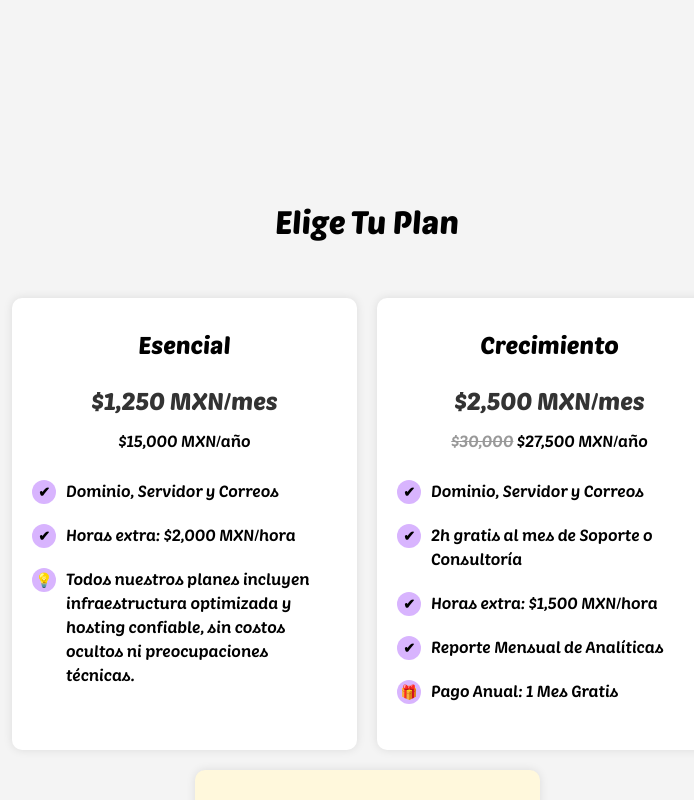
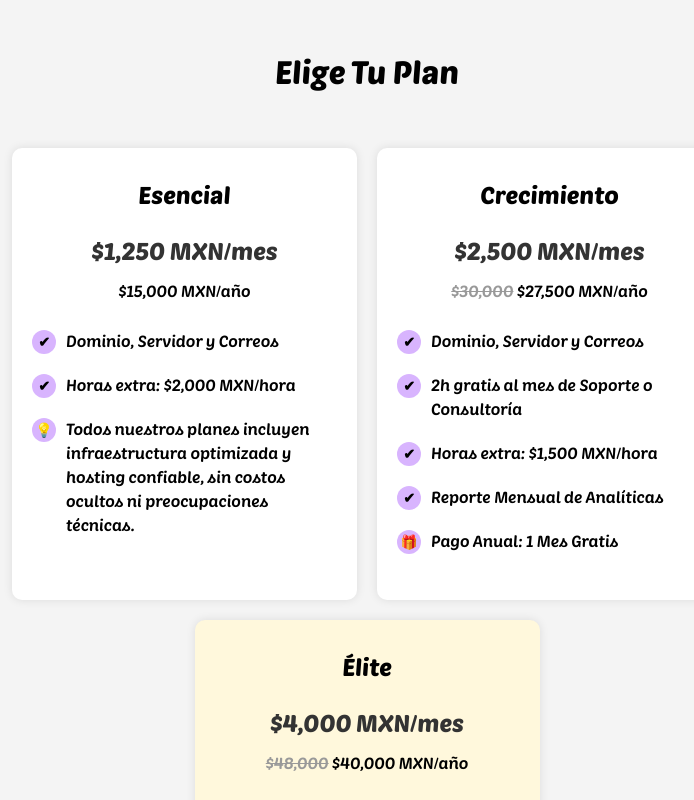
Before and after one commit to BennyRaccoon/buncult-website, a Next.js app: page /oferta-web in a window 1280 px wide. Shown: the top 800 px of the page, without its empty margins (273-967 px from the left). Built offline with nearby package versions, Linux system fonts and the light colour scheme.

Commit message:
Update styles.css

```diff
--- a/app/oferta-web/styles.css
+++ b/app/oferta-web/styles.css
@@ -1,5 +1,5 @@
 body {
-    margin: 200px 0;
+    margin: 50px 0;
     padding: 0;
     background-color: #f4f4f4;
     text-align: center;
```
